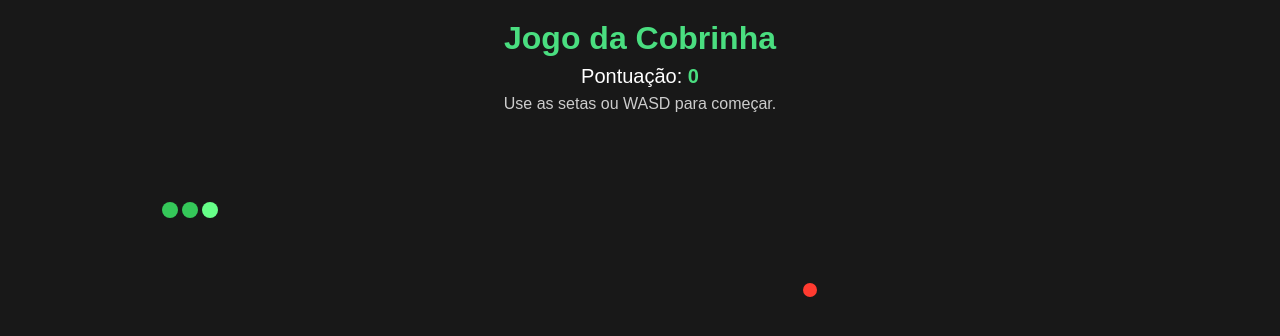
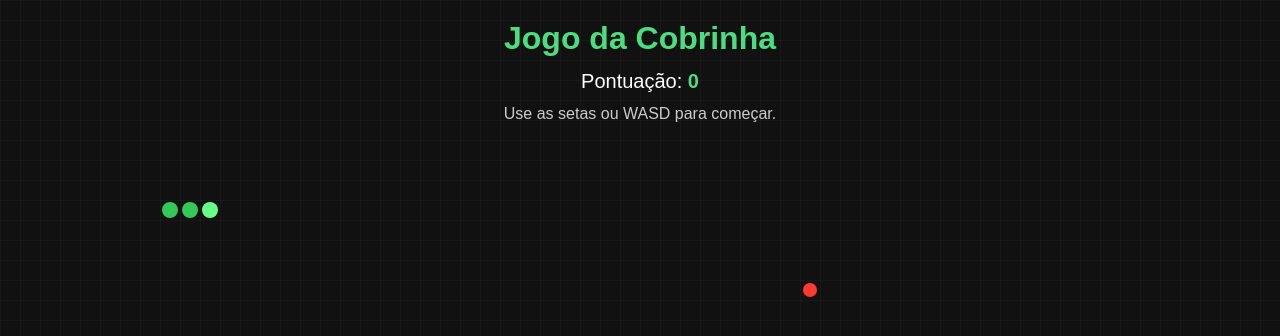
Before and after one commit to viniciusfrandina04-byte/jogo-da-cobrinha, a plain HTML site: page index.html in a window 1280 px wide. Drawn offline with Linux system fonts and the light colour scheme.

Commit message:
Refactor CSS styles for improved layout and readability

```diff
--- a/style.css
+++ b/style.css
@@ -1,60 +1,67 @@
 * {
-    box-sizing: border-box;
     margin: 0;
     padding: 0;
+    box-sizing: border-box;
 }
 
 html,
 body {
     width: 100%;
     height: 100%;
+    overflow: hidden;
 }
 
 body {
     background: #111;
     color: white;
     font-family: Arial, sans-serif;
-    overflow: hidden;
 }
 
 .container {
     width: 100vw;
     height: 100vh;
-
-    display: flex;
-    flex-direction: column;
-    align-items: center;
-    justify-content: center;
-
     position: relative;
 }
 
 h1 {
     position: absolute;
     top: 20px;
+    left: 50%;
+    transform: translateX(-50%);
+
+    z-index: 2;
 
     color: #4ade80;
     font-size: 32px;
+    white-space: nowrap;
 }
 
-p {
+#pontuacao {
     position: absolute;
+    top: 70px;
+    left: 50%;
+    transform: translateX(-50%);
+
     z-index: 2;
-}
 
-p:first-of-type {
-    top: 65px;
     font-size: 20px;
-}
-
-#mensagem {
-    top: 95px;
-    color: #ccc;
 }
 
 #pontos {
     color: #4ade80;
     font-weight: bold;
+}
+
+#mensagem {
+    position: absolute;
+    top: 105px;
+    left: 50%;
+    transform: translateX(-50%);
+
+    z-index: 2;
+
+    color: #ccc;
+    white-space: nowrap;
 }
 
 canvas {
@@ -63,27 +70,9 @@ canvas {
     width: 100vw;
     height: 100vh;
 
-    background: #181818;
+    background:
+        linear-gradient(rgba(255,255,255,0.03) 1px, transparent 1px),
+        linear-gradient(90deg, rgba(255,255,255,0.03) 1px, transparent 1px);
+
+    background-size: 20px 20px;
 }
-
-button {
-    position: absolute;
-    bottom: 30px;
-
-    padding: 12px 25px;
-
-    border: none;
-    border-radius: 10px;
-
-    background: #4ade80;
-    color: #111;
-
-    font-size: 17px;
-    font-weight: bold;
-
-    cursor: pointer;
-}
-
-button:hover {
-    transform: scale(1.05);
-}
```
